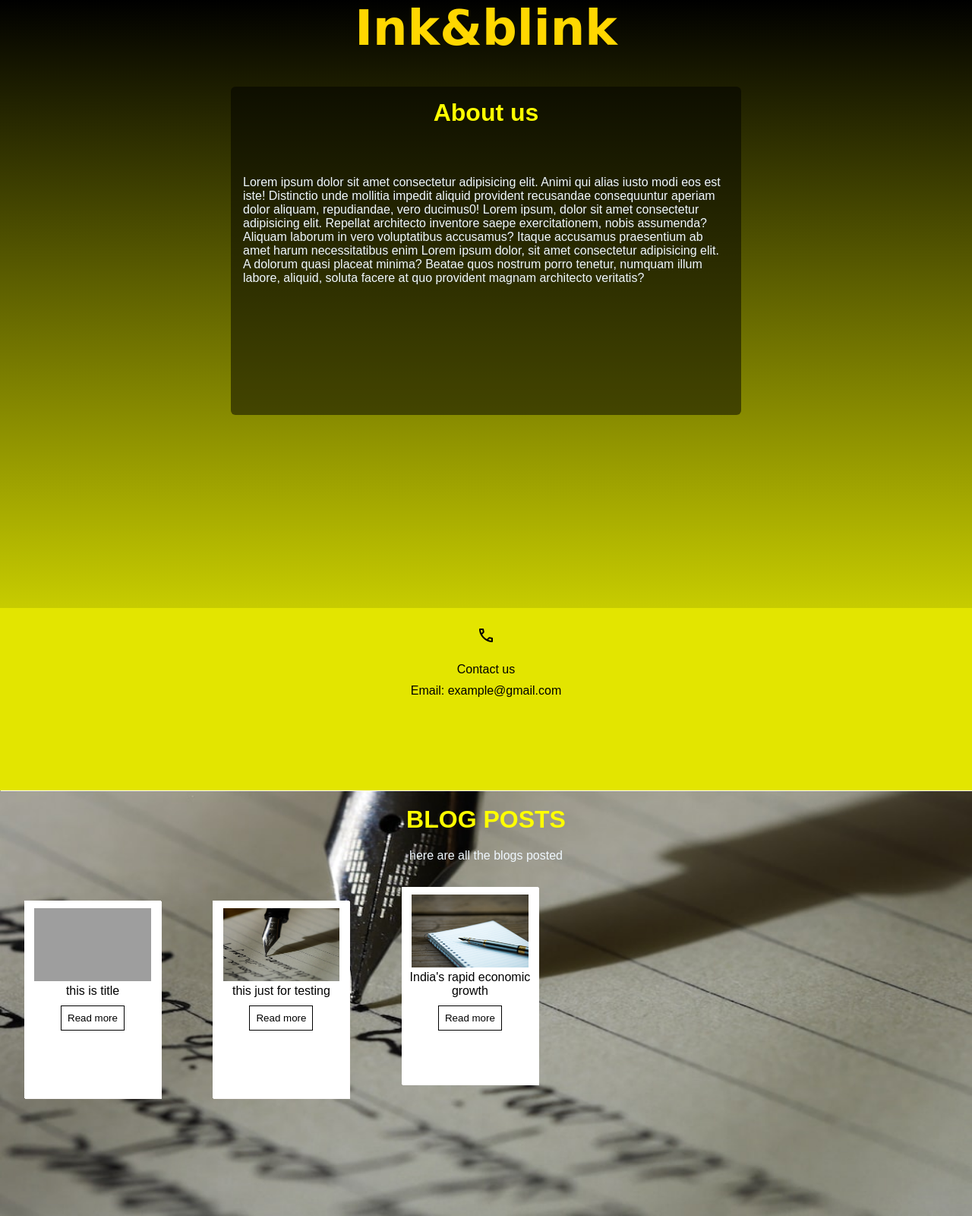
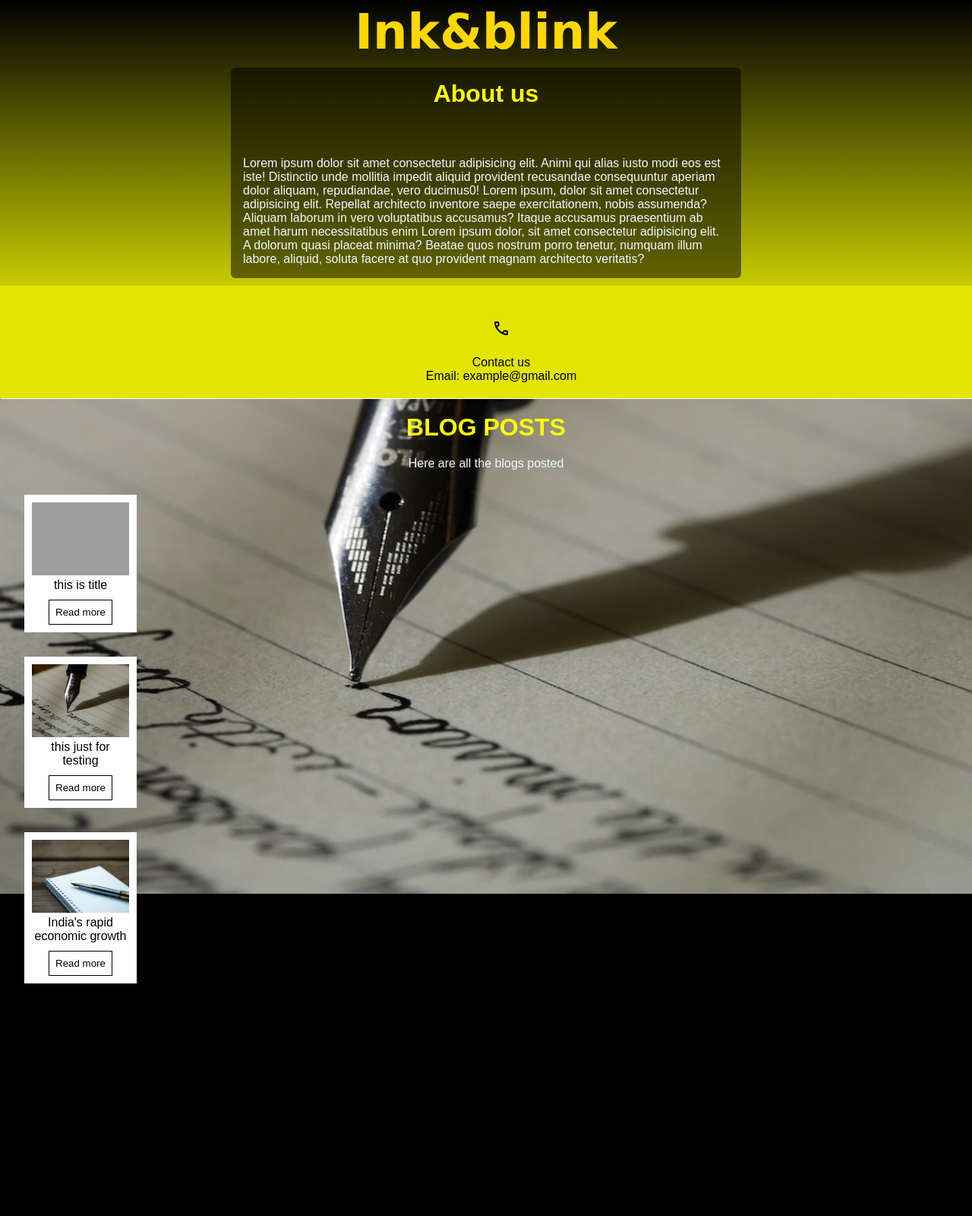
Before and after one commit to Rapiddeveloper72/ink-blink, a Django app: page / in a window 1280 px wide. Shown: the whole page at 76% size. After the commit the page ends 1294 px from the top, so only its background shows below. Run offline with Django 4.2, Linux system fonts and the light colour scheme; data comes from the database, SQL or seed files in the repository; some web fonts are replaced; grey boxes are pictures that could not be loaded.

Commit message:
made changes to the css

```diff
--- a/templates/base.html
+++ b/templates/base.html
@@ -18,11 +18,11 @@
         .about_us{
             color: whitesmoke;
             background-color: rgba(0, 0, 0,0.5);
-            margin: auto;
+            margin: 10px auto;
             /* border: 2px solid yellow; */
             border-radius: 6px;
-            height: 50cqh;
-            width:50cqw;
+            /* height: 50cqh; */
+            width:50cqi;
             padding: 1em;
             overflow: hidden;
             /* container-type: inline-size; */
@@ -37,11 +37,8 @@
 
         }
         .header{
-            /* background:  url('{% static "static/about_us_page_img.jpg" %}') no-repeat , rgb(0, 0, 0);
-            object-fit: cover; */
             background-image: linear-gradient(black ,#C7CC00 );
-            height: 100vh;
-            /* background-size: 100cqw 100cqh; */
+            /* height: 100vh; */
             container-type:inline-size;
         }
         .about_us h1{
@@ -55,16 +52,16 @@
             text-align: center;
             margin-bottom: 5vh;
             font-size: 4rem;
+            margin:5px;
         }
         .lower_part{
-            height: 100vh;
-            /* border: 2px solid red; */
+            /* height: 100vh; */
             background-color: rgb(0, 0, 0);
-            /* padding:10px; */
+            container-type:inline-size;
             overflow: scroll;
-            background-image: url('{% static "static/writing_img.jpeg" %}');
+            background-image: url("static/writing_img.jpeg");
             background-repeat: no-repeat;
-            background-size: 100cqw 100cqh;
+            background-size: 100vw 100vh;
 
         }
         .lower_part::-webkit-scrollbar {
@@ -81,8 +78,8 @@
             text-align: center;
         }
         .contact_us{
-            height: 30cqh;
             width:100cqw;
+          padding:20px;
             text-align:center;
             margin-bottom:20px;
             background-color: #E3E500;
@@ -98,7 +95,7 @@
             color: black;
         }
         .contact_us button{
-            background-color: rgb(0, 0, 0);
+            /* background-color: inherit; */
             color:white;
             padding:1cqh;
             box-shadow: none;
@@ -109,26 +106,21 @@
         }
         .contact_us p {
             color: black;
-            margin-bottom: 10px;
         }
         .blog_card{
-            display: inline-block;
-            height: 30cqh;
-            width:10em;
+            width:10cqi;
             container-type:inline-size;
             text-align:center;
             margin: 2em;
             background-color: white;
-            box-shadow: 1px 1px rgba(252, 250, 250,1);
             padding:10px;
-            /* border: 1px solid red; */
         }
         .blog_card p {
             color: black;
             overflow: hidden;
             text-overflow: ellipsis;
             display: -webkit-box;
-            -webkit-line-clamp: 3;
+            /* -webkit-line-clamp: 3; */
             -webkit-box-orient: vertical;
         }
         .blog_card a {
@@ -136,8 +128,7 @@
             text-decoration: none;
         }
         .blog_card img{
-            height: 12vh;
-            width: 12vw;
+            width: 100cqi;
         }
         .blogs{
             container-type:inline-size;
@@ -154,16 +145,10 @@
             background-color: inherit;
         }
         @media(max-width:500px) {
-            .header{
-                height: 80vh;
-            }
             .blog_card{
                 height: 40cqi;
                 width: 70cqi;
                 container-type:inline-size;
-            }
-            .contact_us{
-                height: 15cqh;
             }
             .blog_card img{
             height: 30cqi;
@@ -187,7 +172,7 @@
             <p><label>Email</label>: example@gmail.com</p>
         </div>
     <h5>BLOG POSTS</h5>
-    <p>here are all the blogs posted</p>
+    <p>Here are all the blogs posted</p>
     <div class="blogs">
     {% for blog in blogs  %}
         <div class = 'blog_card'>
--- a/templates/read_blog.html
+++ b/templates/read_blog.html
@@ -12,7 +12,7 @@
             margin: 2rem;
         }
         body{
-            background-image: linear-gradient(45deg, rgb(239, 239, 239) 25%, rgba(239, 239, 239, 0) 25%, rgba(239, 239, 239, 0) 75%, rgb(239, 239, 239) 75%, rgb(239, 239, 239)), linear-gradient(45deg, rgb(239, 239, 239) 25%, rgba(239, 239, 239, 0) 25%, rgba(239, 239, 239, 0) 75%, rgb(239, 239, 239) 75%, rgb(239, 239, 239));
+          background-image: linear-gradient(45deg, rgb(239, 239, 239) 25%, rgba(239, 239, 239, 0) 25%, rgba(239, 239, 239, 0) 75%, rgb(239, 239, 239) 75%, rgb(239, 239, 239)), linear-gradient(45deg, rgb(239, 239, 239) 25%, rgba(239, 239, 239, 0) 25%, rgba(239, 239, 239, 0) 75%, rgb(239, 239, 239) 75%, rgb(239, 239, 239));
         }
         .content_area{
             display: grid;
@@ -87,7 +87,7 @@
             color: black;
             font-size: 12cqi;
         }
-        @media (max-width:500px){
+        @media (max-width:600px){
             .content_area{
                 display: grid;
                 grid-template-columns: none;
```
